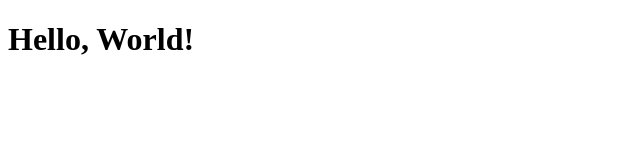
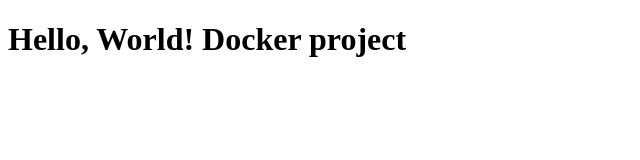
Before and after one commit to sovanshil/docker-project, a plain HTML site: page index.html in a window 1280 px wide. Shown: the whole page, without its empty margins (0-640 px from the left). Drawn offline with Linux system fonts and the light colour scheme.

Commit message:
2nd commit

```diff
--- a/index.html
+++ b/index.html
@@ -4,6 +4,6 @@
     <title>Hello, World!</title>
 </head>
 <body>
-    <h1>Hello, World!</h1>
+    <h1>Hello, World! Docker project</h1>
 </body>
 </html>
```
